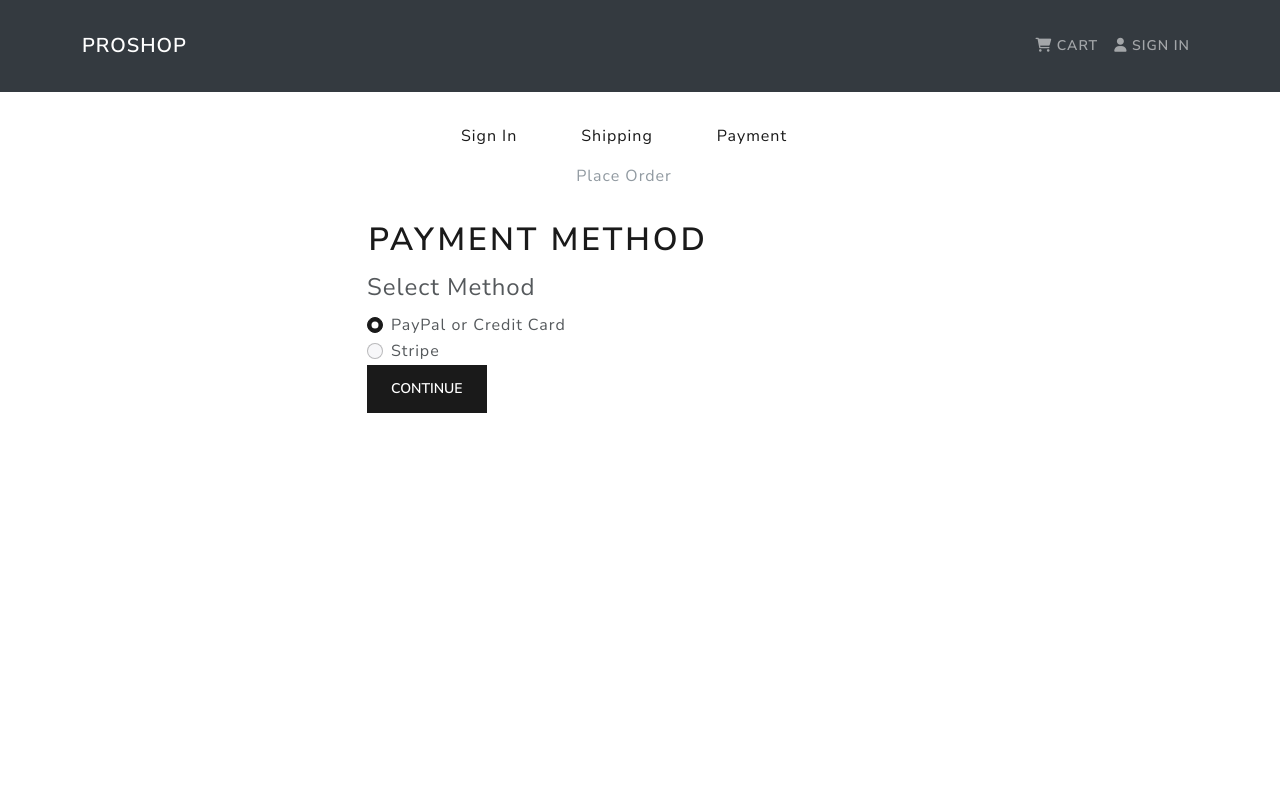
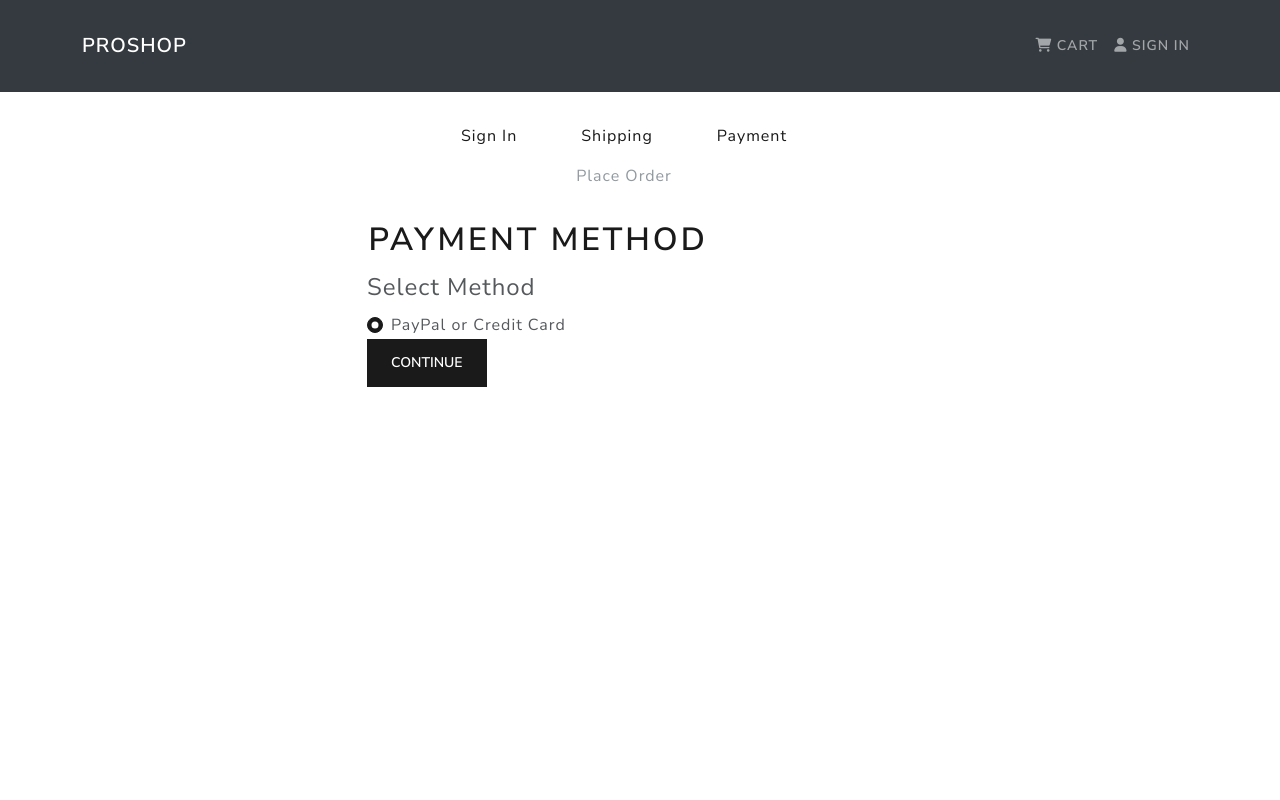
Before and after one commit to mabuhanifa/mern-redux-01, a React (Create React App) app: page /payment in a window 1280 px wide. Shown: the top 800 px of the page. Built offline with nearby package versions, Linux system fonts and the light colour scheme.

Commit message:
order constants added

```diff
--- /dev/null
+++ b/src/constants/orderConstants.js
@@ -0,0 +1,3 @@
+export const ORDER_CREATE_REQUEST = "ORDER_CREATE_REQUEST";
+export const ORDER_CREATE_SUCCESS = "ORDER_CREATE_SUCCESS";
+export const ORDER_CREATE_FAIL = "ORDER_CREATE_FAIL";
--- a/src/screens/PaymentScreen.js
+++ b/src/screens/PaymentScreen.js
@@ -39,14 +39,14 @@ const PaymentScreen = () => {
             checked
             onChange={(e) => setPaymentMethod(e.target.value)}
           ></Form.Check>
-          <Form.Check
+          {/* <Form.Check
             type='radio'
             label='Stripe'
             id='Stripe'
             name='paymentMethod'
             value='Stripe'
             onChange={(e) => setPaymentMethod(e.target.value)}
-          ></Form.Check>
+          ></Form.Check> */}
         </Col>
       </Form.Group>
 
```
